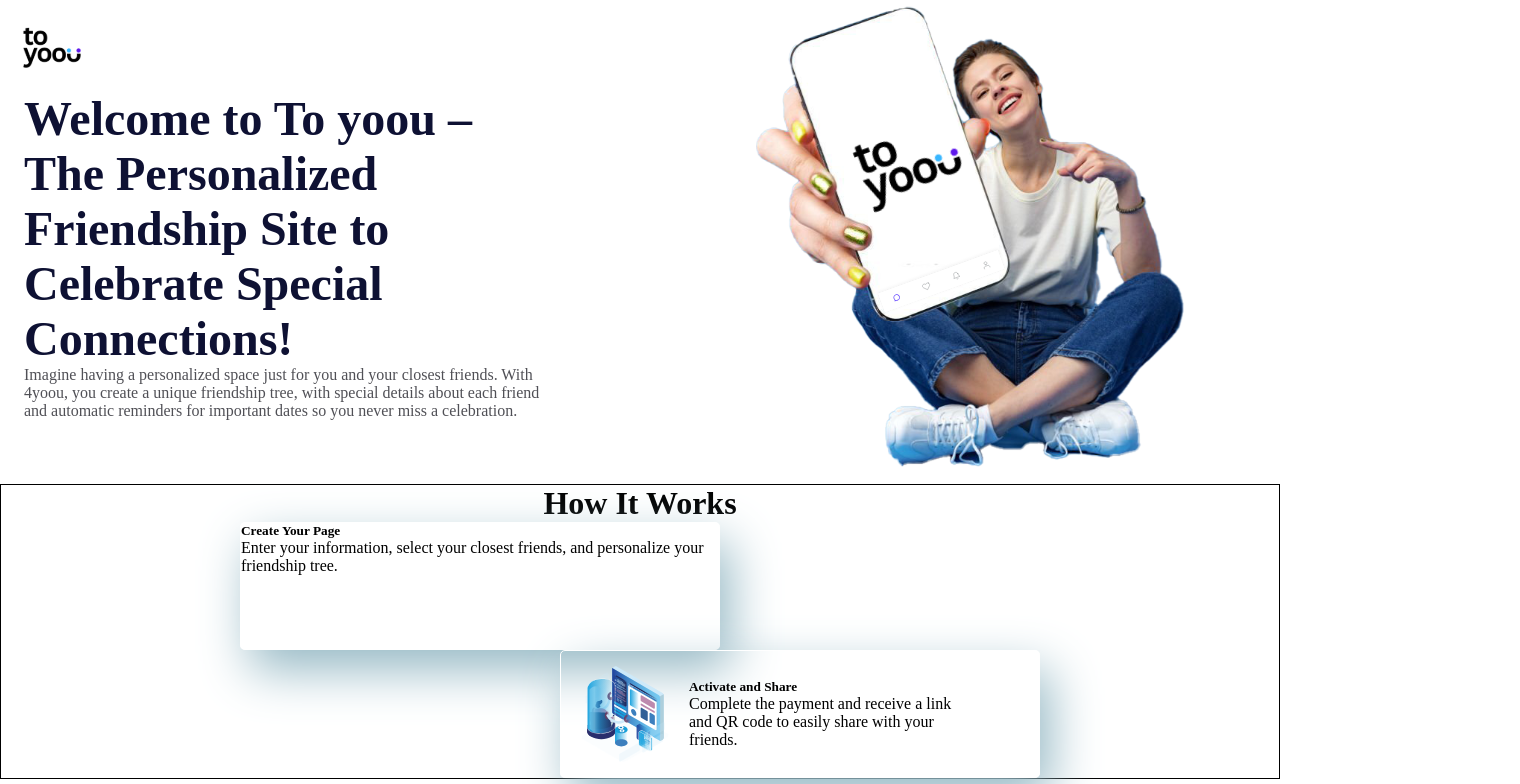
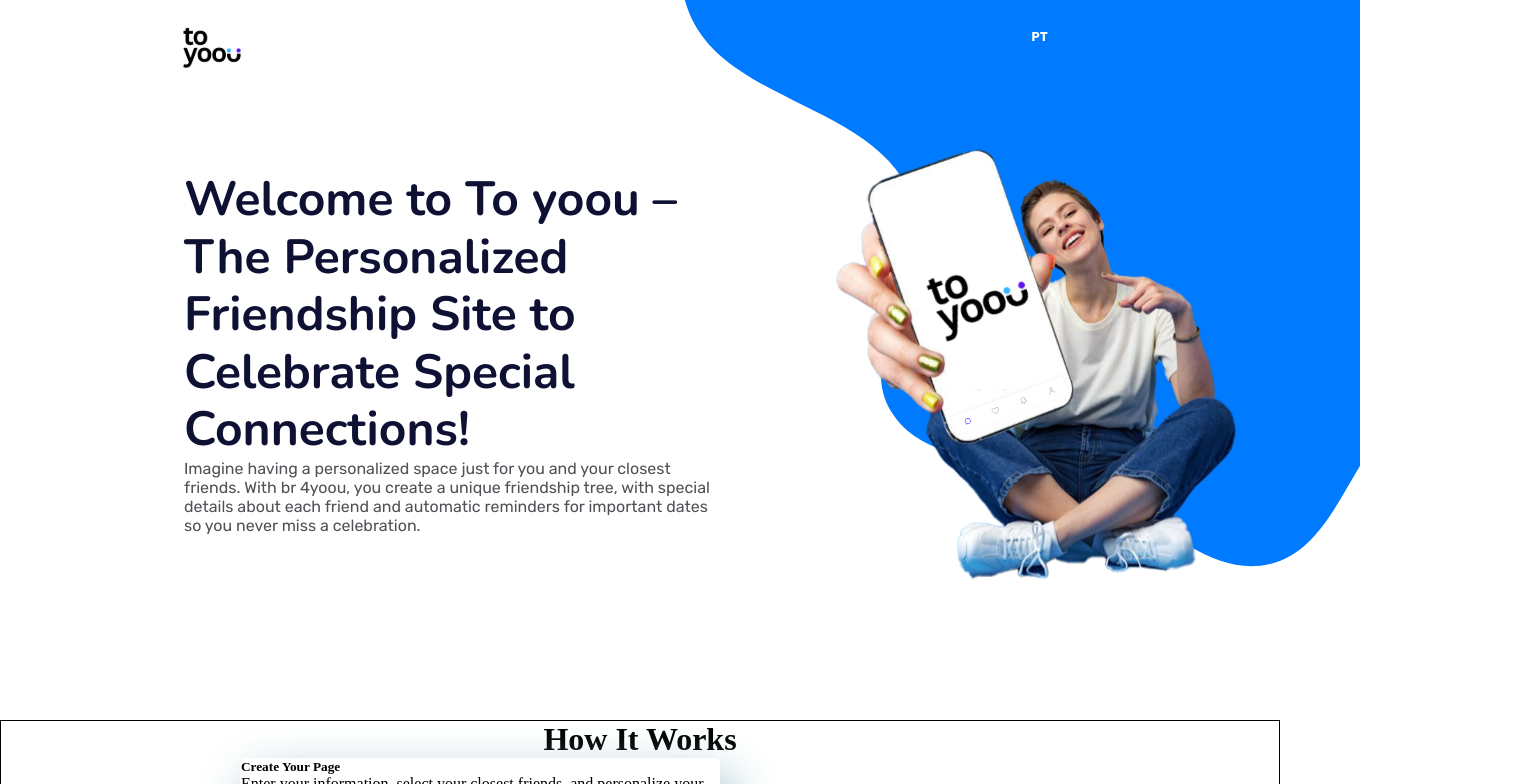
Before and after one commit to LabsPlus/4you-web-app, a Next.js app: page / in a window 1280 px wide. Shown: the top 784 px of the page, 1520 px wide, since content can reach past the window. Built offline with nearby package versions, Linux system fonts and the light colour scheme.

Commit message:
Finalização da Header

```diff
--- a/src/app/components/home/ImageHeader.tsx
+++ b/src/app/components/home/ImageHeader.tsx
@@ -1,5 +1,4 @@
 import React from 'react'
-import MulherComCelular from '../../../../public/MulherComCelular.svg'
 import './style.css'
 
 const ImageHeader = () => {
@@ -7,7 +6,9 @@
     return (
         <div className='img-container'>
 
-           <img className='mulherCel' src="MulherComCelular.svg" alt="" />
+            <img className='ptImage' src="PT.svg" alt="pt" />
+
+           <img className='mulherCel' src="ImageHeader.svg" alt="" />
         </div>
     )
 }
--- a/src/app/components/home/style.css
+++ b/src/app/components/home/style.css
@@ -1,10 +1,22 @@
-img-container {
+.img-container {
     display: flex;
+    position: relative;
 }
 
 .mulherCel {
     width: 50rem;
-    height: 30rem;
+    height: 45rem;
+    position: relative;
+    right: 10rem;
+}
+
+.ptImage {
+    position: absolute;
+    z-index: 99;
+    width: 1rem;
+    left: 19.5em;
+    padding: 2rem 0 0 0;
+
 }
 
 .section-container {
--- a/src/app/page.tsx
+++ b/src/app/page.tsx
@@ -1,9 +1,6 @@
-import LogoToYou from '../../public/LogoToYou.svg'
 import ImageHeader from './components/home/ImageHeader';
 import './style/home.css'
-import Computador from '../../public/Computador.svg';
 import Planos from '../app/components/Planos/index';
-import MulherComCelular from '../../public/MulherComCelular.svg'
 import Faq from './components/Faq';
 
 export default function Home() {
@@ -12,13 +9,13 @@
       <div className="home-container">
         <div>
 
-          <img src="LogoToYou.svg" alt="Logo to you" />
+          <img className='logoToYou' src="LogoToYou.svg" alt="Logo to you" />
 
 
           <div className="text-container">
             <h1>Welcome to To yoou – <br /> The Personalized <br /> Friendship Site to <br /> Celebrate Special <br /> Connections!</h1>
 
-            <p>Imagine having a personalized space just for you and your closest friends. With 4yoou, you create a unique friendship tree, with special details about each friend and automatic reminders for important dates so you never miss a celebration.</p>
+            <p>Imagine having a personalized space just for you and your closest friends. With br 4yoou, you create a unique friendship tree, with special details about each friend and automatic reminders for important dates so you never miss a celebration.</p>
           </div>
 
         </div>
--- a/src/app/style/home.css
+++ b/src/app/style/home.css
@@ -1,7 +1,11 @@
+@import url('https://fonts.googleapis.com/css2?family=Nunito:ital,wght@0,200..1000;1,200..1000&display=swap');
+@import url('https://fonts.googleapis.com/css2?family=Rubik:ital,wght@0,300..900;1,300..900&display=swap');
+
 .home-container {
     display: flex;
     flex-direction: row;
     width: 40%;
+    padding: 0 0 0 10rem;
 }
 
 .text-container {
@@ -12,14 +16,22 @@
     width: 35rem;
 
 
+
     h1 {
         color: #0E1133;
         font-size: 3rem;
+        font-family: "Nunito", sans-serif;
+        line-height: 1.2em;
     }
 
     p {
         color: #505056;
+        font-family: "Rubik", sans-serif;
     }
+}
+
+.logoToYou {
+    padding: 0 0 5rem 0;
 }
 
 main {
```
Also changed, not shown: public/ImageHeader.svg (added), public/PT.svg (added).
